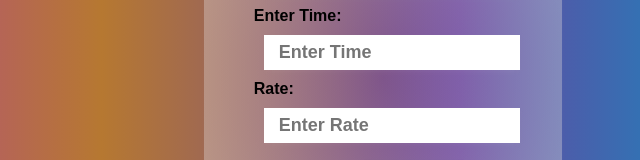
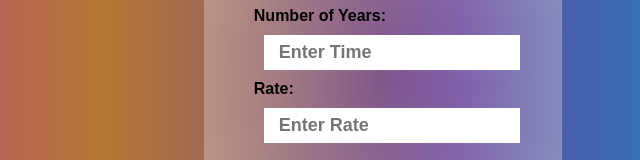
Before and after one commit to shreyaschandran/SimpleInterest-by-Shreyas, a plain HTML site: page index.html in a window 1280 px wide. Shown: the part 322-482 px from the top of the page, 257-897 px from the left. Drawn offline with Linux system fonts and the light colour scheme.

Commit message:
Update index.html

```diff
--- a/index.html
+++ b/index.html
@@ -16,7 +16,7 @@
                 <input type="number" name="amount" id="amount" placeholder="Enter Total Amount">
             </div>
             <div class="time">
-                <label for="time">Enter Time:   </label>
+                <label for="time">Number of Years:   </label>
                 <input type="number" name="time" id="time" placeholder="Enter Time">
             </div>
             <div class="rate">
```
